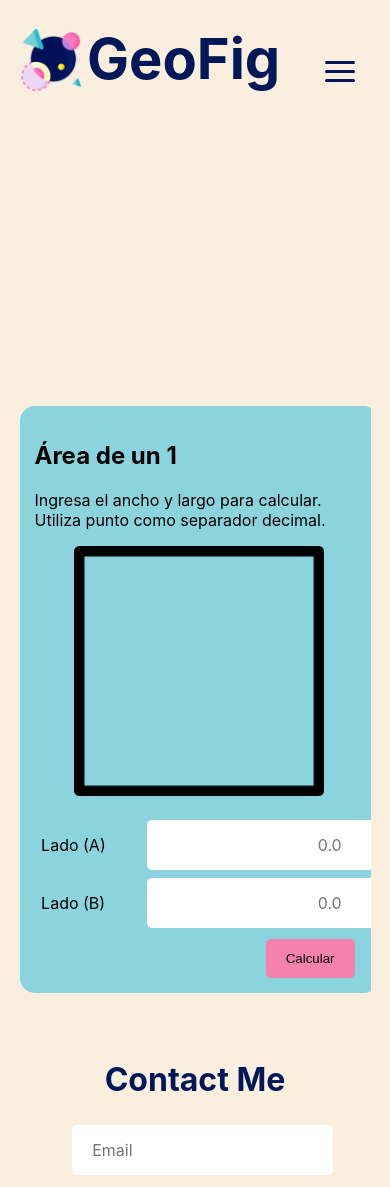
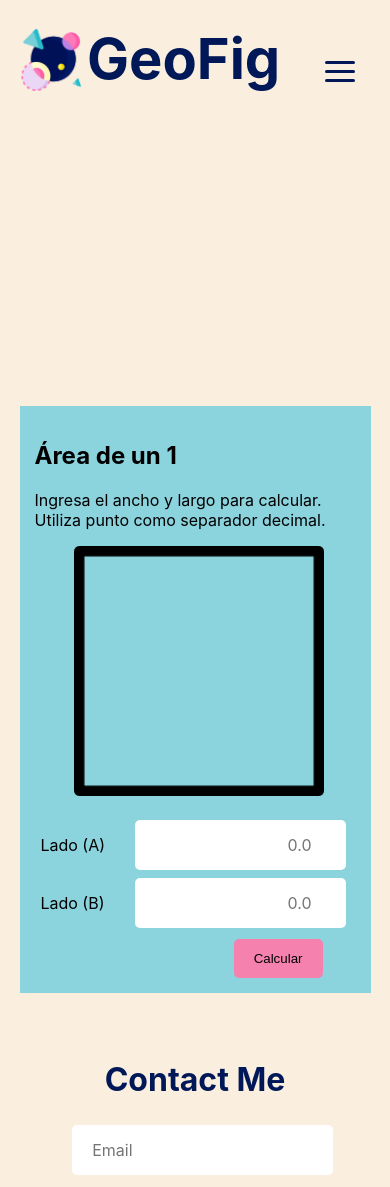
Before and after one commit to KeuryLendof/GeoFig, a React (Create React App) app: page /figuras/1 in a window 390 px wide. Shown: the top 1187 px of the page. Built offline with nearby package versions, Linux system fonts and the light colour scheme.

Commit message:
subContenedorFiguras responsive 90%

```diff
--- a/src/componentes/Figuras/Figuras.css
+++ b/src/componentes/Figuras/Figuras.css
@@ -94,3 +94,14 @@
   }
 
 }
+
+@media screen and (max-width: 500px){
+  .figuraInput{
+    width: 90%;
+  }
+
+  .subContenedorFiguras{
+    border-radius: 0px;
+  }
+
+}
```
